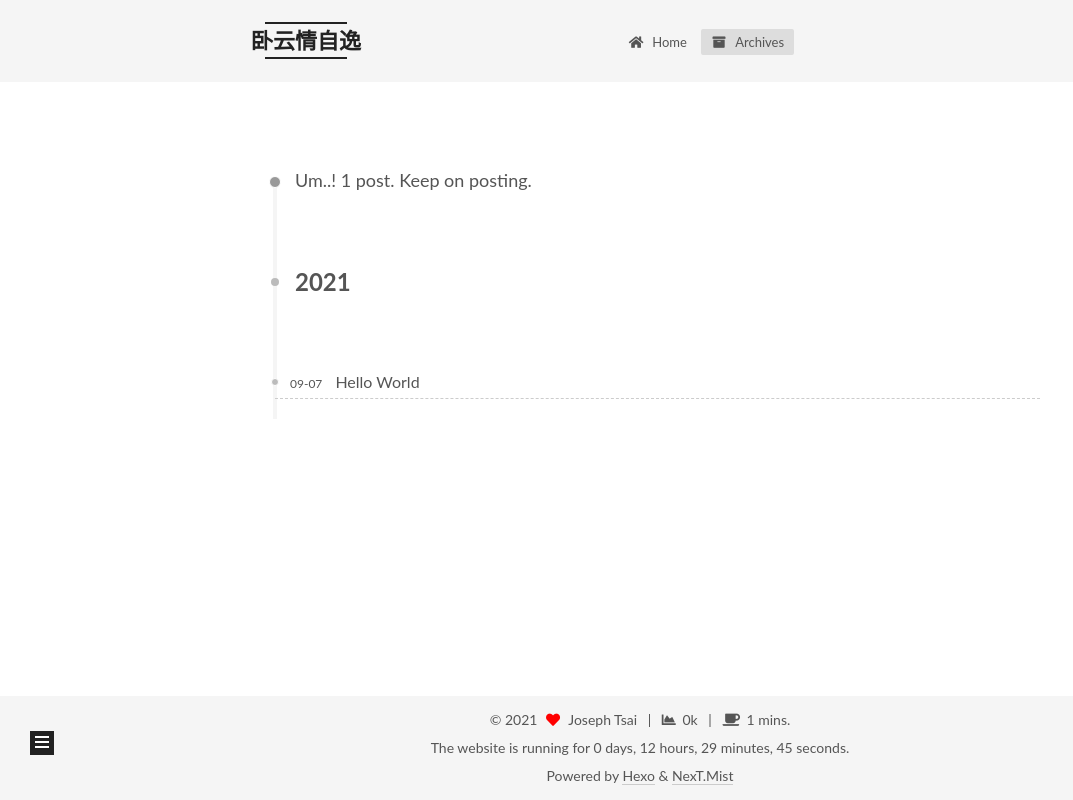
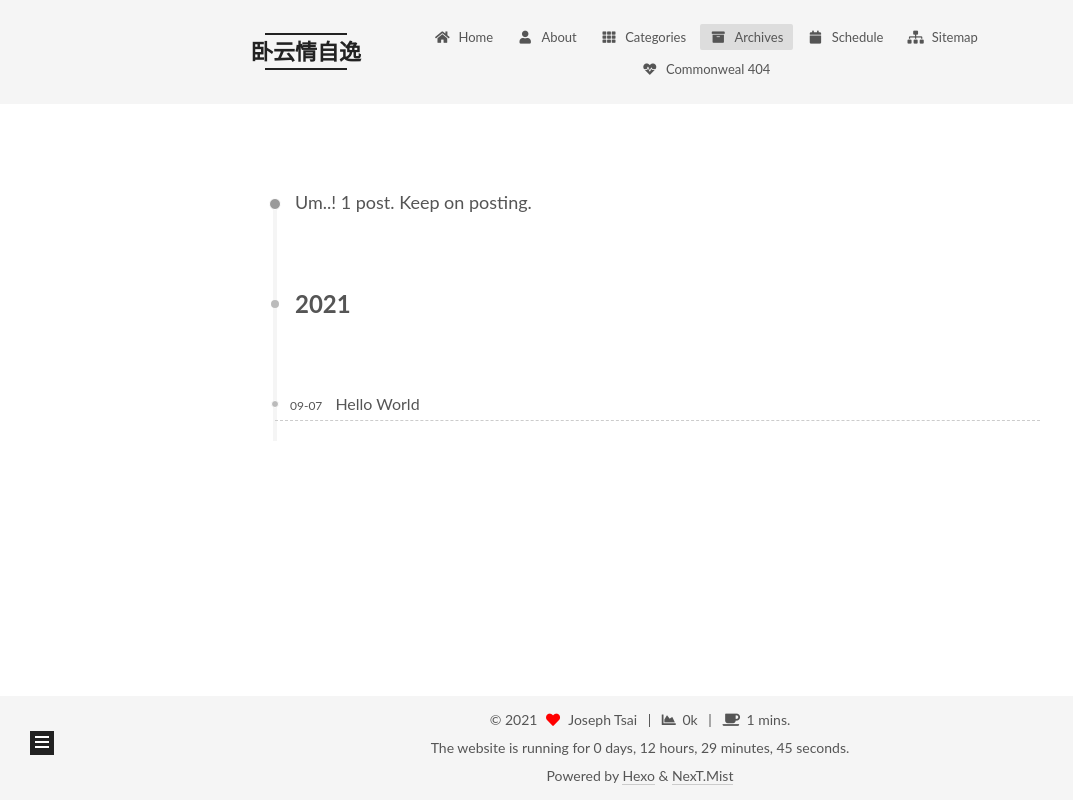
Before and after one commit to escapetiger/escapetiger.github.io.old, a plain HTML site: page archives/index.html in a window 1280 px wide. Shown: the whole page, without its empty margins (0-1073 px from the left). Drawn offline with nearby package versions, Linux system fonts and the light colour scheme; no server answers; a script that the page names is missing.

Commit message:
Site updated: 2021-09-08 20:29:41

```diff
--- a/archives/index.html
+++ b/archives/index.html
@@ -114,9 +114,34 @@
     <a href="/" rel="section"><i class="fa fa-home fa-fw"></i>Home</a>
 
   </li>
+        <li class="menu-item menu-item-about">
+
+    <a href="/about/" rel="section"><i class="fa fa-user fa-fw"></i>About</a>
+
+  </li>
+        <li class="menu-item menu-item-categories">
+
+    <a href="/categories/" rel="section"><i class="fa fa-th fa-fw"></i>Categories</a>
+
+  </li>
         <li class="menu-item menu-item-archives">
 
     <a href="/archives/" rel="section"><i class="fa fa-archive fa-fw"></i>Archives</a>
+
+  </li>
+        <li class="menu-item menu-item-schedule">
+
+    <a href="/schedule/" rel="section"><i class="fa fa-calendar fa-fw"></i>Schedule</a>
+
+  </li>
+        <li class="menu-item menu-item-sitemap">
+
+    <a href="/sitemap.xml" rel="section"><i class="fa fa-sitemap fa-fw"></i>Sitemap</a>
+
+  </li>
+        <li class="menu-item menu-item-commonweal">
+
+    <a href="/404/" rel="section"><i class="fa fa-heartbeat fa-fw"></i>Commonweal 404</a>
 
   </li>
   </ul>
--- a/css/main.css
+++ b/css/main.css
@@ -1168,7 +1168,7 @@ pre .javascript .function {
 }
 .links-of-author a::before,
 .links-of-author span.exturl::before {
-  background: #e26f06;
+  background: #34e5d7;
   border-radius: 50%;
   content: ' ';
   display: inline-block;
```
Also changed, not shown: 2021/09/07/hello-world/index.html (+25 -0 lines), archives/2021/09/index.html (+25 -0 lines), archives/2021/index.html (+25 -0 lines), index.html (+25 -0 lines), images/new-favicon-16x16.ico, images/new-favicon-32x32.ico.
